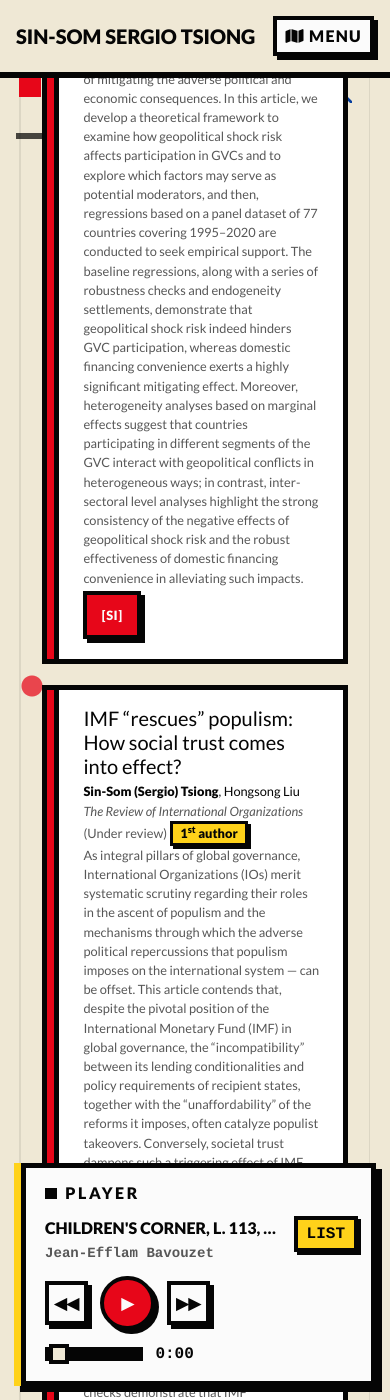
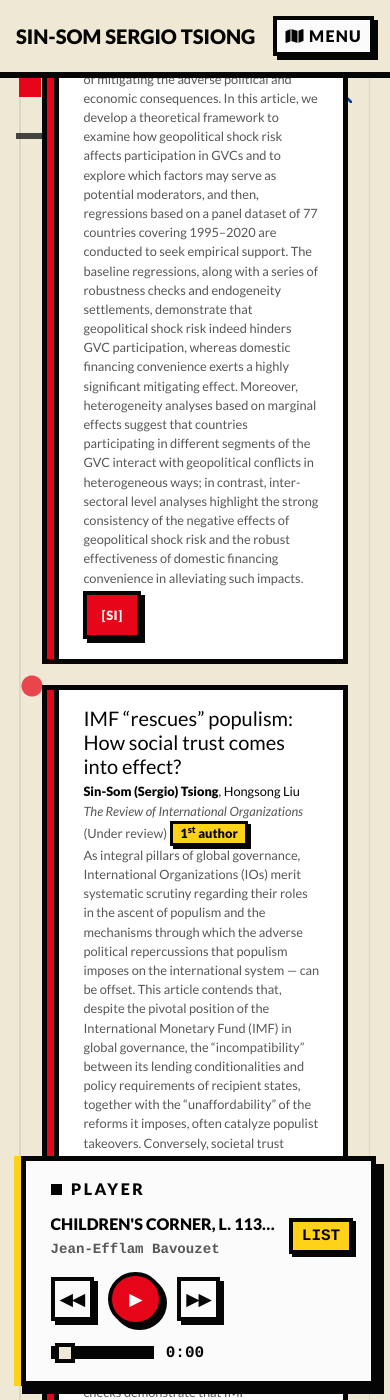
Before and after one commit to Sergio-Jensen/sergio-jensen.github.io, a Jekyll site: the page built from publications.html, in a window 390 px wide and 1400 px high, scrolled down 396 px. Built offline with Jekyll 4.4.1, drawn with Linux system fonts in a browser that asks for light colours; nearby versions of some CDN libraries; a style sheet for code colours, icons or effects is not loaded.

Commit message:
Fix deployed Bauhaus interactions

```diff
--- a/_includes/widgets/author_list.html
+++ b/_includes/widgets/author_list.html
@@ -32,7 +32,7 @@
     {%- endif -%}
 
     {%- if info['url'] -%}
-        <a class="text-body" target="_blank" href="{{ info['url'] }}">{{ display_name }}</a>{%- if forloop.index < authors.size -%}, {% endif -%}
+        <a class="text-body publication-author-link" target="_blank" href="{{ info['url'] }}">{{ display_name }}</a>{%- if forloop.index < authors.size -%}, {% endif -%}
     {%- else -%}
         <span class="text-body">
             {{ display_name }}{%- if forloop.index < authors.size -%}, {% endif -%}
--- a/_layouts/default.html
+++ b/_layouts/default.html
@@ -16,7 +16,7 @@
     <link rel="preconnect" href="https://fonts.gstatic.com" crossorigin>
     <link href="https://fonts.googleapis.com/css2?family=Lato:ital,wght@0,300;0,400;0,700;0,900;1,300;1,400;1,700;1,900&family=Raleway:ital,wght@0,300;0,400;0,500;1,300;1,400;1,500&display=swap" rel="stylesheet">
     <link rel="stylesheet" href="https://cdn.jsdelivr.net/npm/katex@0.16.11/dist/katex.min.css" integrity="sha384-nB0miv6/jRmo5UMMR1wu3Gz6NLsoTkbqJghGIsx//Rlm+ZU03BU6SQNC66uf4l5+" crossorigin="anonymous">
-    <link rel="stylesheet" href="{{ '/assets/css/global.css' | relative_url }}">
+    <link rel="stylesheet" href="{{ '/assets/css/global.css?v=20260603-bauhaus-player-2' | relative_url }}">
 </head>
 <body class="bg" {{ page.body_attr }}>
     {% include navbar.html %}
@@ -49,6 +49,6 @@
     </script>
     <script src="{{ '/assets/js/common.js' | relative_url }}"></script>
     <script src="{{ '/assets/js/bubble_visual_hash.js' | relative_url }}"></script>
-    <script src="{{ '/assets/js/bauhaus_player.js' | relative_url }}"></script>
+    <script src="{{ '/assets/js/bauhaus_player.js?v=20260603-bauhaus-player-2' | relative_url }}"></script>
 </body>
 </html>
--- a/assets/css/global.css
+++ b/assets/css/global.css
@@ -1438,3 +1438,86 @@
         height: 3.4rem;
     }
 }
+
+/* Deployment guard: keep late-loaded or cached framework rules from flattening the floating player. */
+#bauhaus-player.bauhaus-floating-player {
+    position: fixed !important;
+    right: 1.6rem !important;
+    bottom: 1.6rem !important;
+    left: auto;
+    top: auto;
+    z-index: 1100 !important;
+    display: block !important;
+    width: min(34rem, calc(100vw - 2rem)) !important;
+    padding: 1rem 1.15rem 1.05rem 2rem !important;
+    border: 5px solid var(--bauhaus-ink) !important;
+    background: var(--bauhaus-white) !important;
+    box-shadow: 8px 8px 0 var(--bauhaus-ink) !important;
+    color: var(--bauhaus-ink) !important;
+}
+
+#bauhaus-player .bauhaus-player-title-row {
+    display: flex !important;
+    align-items: center !important;
+    justify-content: space-between !important;
+    gap: 0.8rem !important;
+}
+
+#bauhaus-player .bauhaus-player-controls {
+    display: grid !important;
+    grid-template-columns: 3rem 4rem 3rem minmax(8rem, 1fr) !important;
+    gap: 0.9rem !important;
+    align-items: center !important;
+}
+
+#bauhaus-player .bauhaus-progress-wrap {
+    display: grid !important;
+    grid-template-columns: minmax(5rem, 1fr) 3.4rem !important;
+    gap: 0.75rem !important;
+    align-items: center !important;
+}
+
+.card a.pr-3.no-break:hover,
+.card a.pr-3.no-break:focus {
+    color: var(--bauhaus-white) !important;
+    background: var(--bauhaus-ink) !important;
+}
+
+.row.no-gutters p.small a.publication-author-link,
+.my-0 p.small a.publication-author-link,
+.my-3 p.small a.publication-author-link,
+a.text-body.publication-author-link {
+    color: var(--bauhaus-ink) !important;
+    font-weight: 400 !important;
+    text-decoration: none !important;
+}
+
+.row.no-gutters p.small a.publication-author-link:hover,
+.my-0 p.small a.publication-author-link:hover,
+.my-3 p.small a.publication-author-link:hover,
+a.text-body.publication-author-link:hover {
+    color: var(--bauhaus-red) !important;
+    font-weight: 400 !important;
+    text-decoration: underline !important;
+}
+
+.row.no-gutters p.small strong,
+.my-0 p.small strong,
+.my-3 p.small strong {
+    font-weight: 900 !important;
+}
+
+@media (max-width: 767.98px) {
+    #bauhaus-player.bauhaus-floating-player {
+        right: 0.85rem !important;
+        bottom: 0.85rem !important;
+        width: calc(100vw - 1.7rem) !important;
+    }
+
+    #bauhaus-player .bauhaus-player-controls {
+        grid-template-columns: 2.7rem 3.4rem 2.7rem !important;
+        grid-template-areas:
+            "prev play next"
+            "progress progress progress" !important;
+    }
+}
--- a/assets/js/bauhaus_player.js
+++ b/assets/js/bauhaus_player.js
@@ -167,6 +167,9 @@
                 return null;
             }
             if (url.origin !== window.location.origin) return null;
+            if (url.hash && url.pathname === window.location.pathname && url.search === window.location.search) {
+                return null;
+            }
             var path = url.pathname.replace(/\/+$/, "");
             var base = window.location.pathname.replace(/[^/]*$/, "");
             if (path === base.replace(/\/+$/, "") || /\/index(?:\.html)?$/.test(path)) {
```
